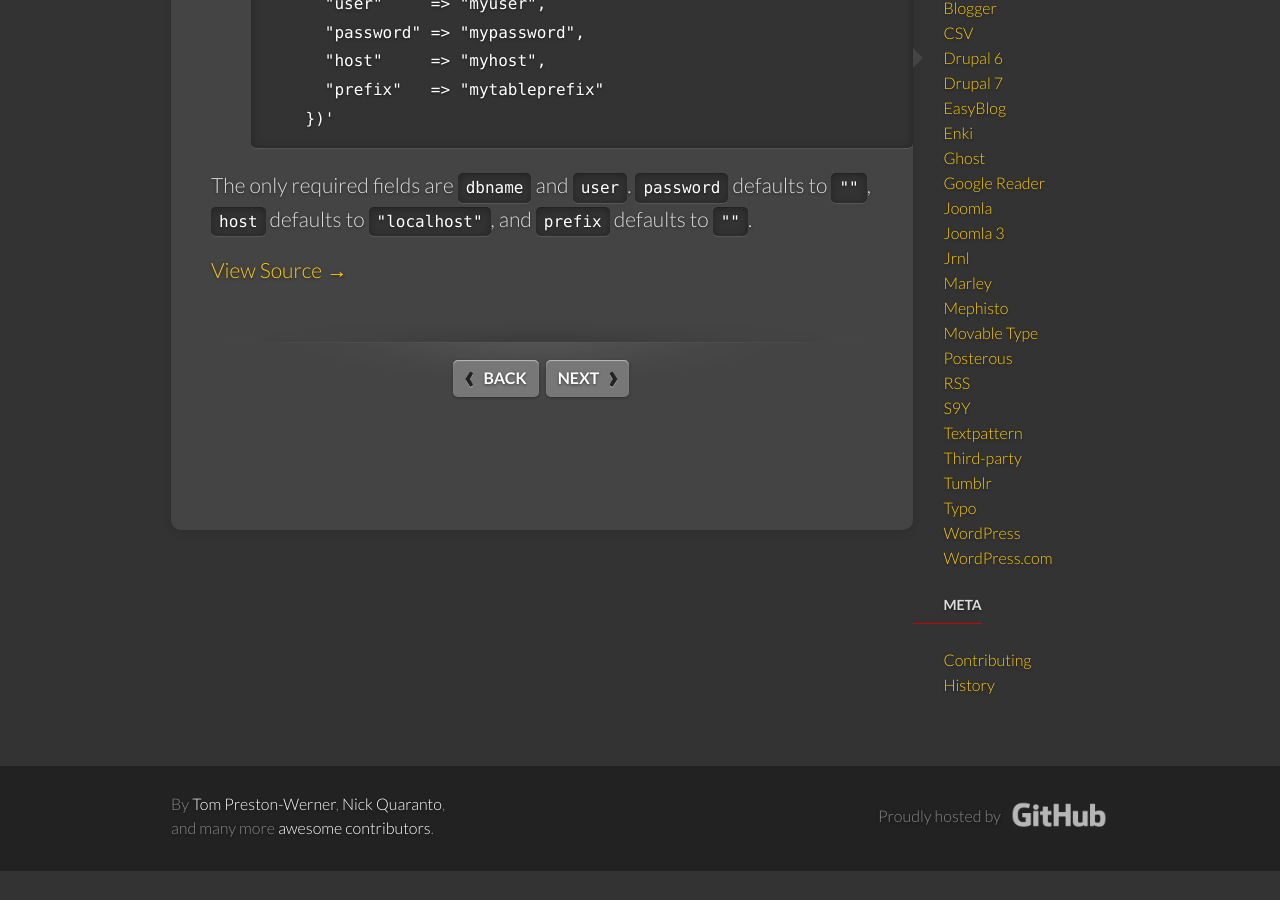
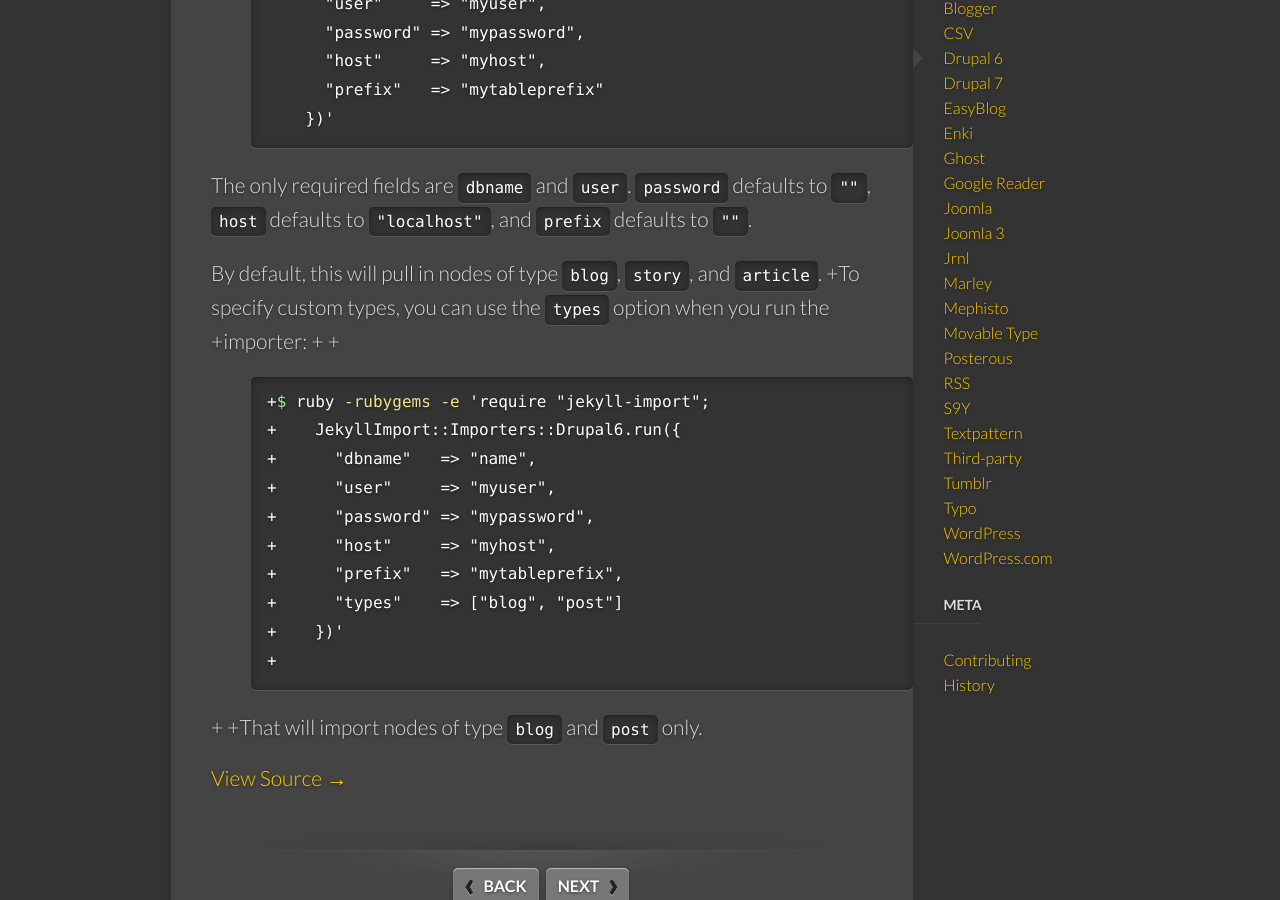
Before and after one commit to jekyll/jekyll-import, a Jekyll site: the page built from site/_importers/drupal6.md, in a window 1280 px wide and 900 px high, scrolled down 429 px. Built offline with Jekyll 4.4.1, drawn with Linux system fonts in a browser that asks for light colours; some web fonts are replaced; before the commit the page ends 1300 px from its top, so only the background shows below that.

Commit message:
Add documentation for Drupal 6 'types' param. Ref #231

```diff
--- a/site/_importers/drupal6.md
+++ b/site/_importers/drupal6.md
@@ -22,3 +22,21 @@ $ ruby -rubygems -e 'require "jekyll-import";
 
 The only required fields are `dbname` and `user`. `password` defaults to `""`,
 `host` defaults to `"localhost"`, and `prefix` defaults to `""`.
+
+By default, this will pull in nodes of type `blog`, `story`, and `article`.
++To specify custom types, you can use the `types` option when you run the
++importer:
++
++{% highlight bash %}
++$ ruby -rubygems -e 'require "jekyll-import";
++    JekyllImport::Importers::Drupal6.run({
++      "dbname"   => "name",
++      "user"     => "myuser",
++      "password" => "mypassword",
++      "host"     => "myhost",
++      "prefix"   => "mytableprefix",
++      "types"    => ["blog", "post"]
++    })'
++{% endhighlight %}
++
++That will import nodes of type `blog` and `post` only.
```
